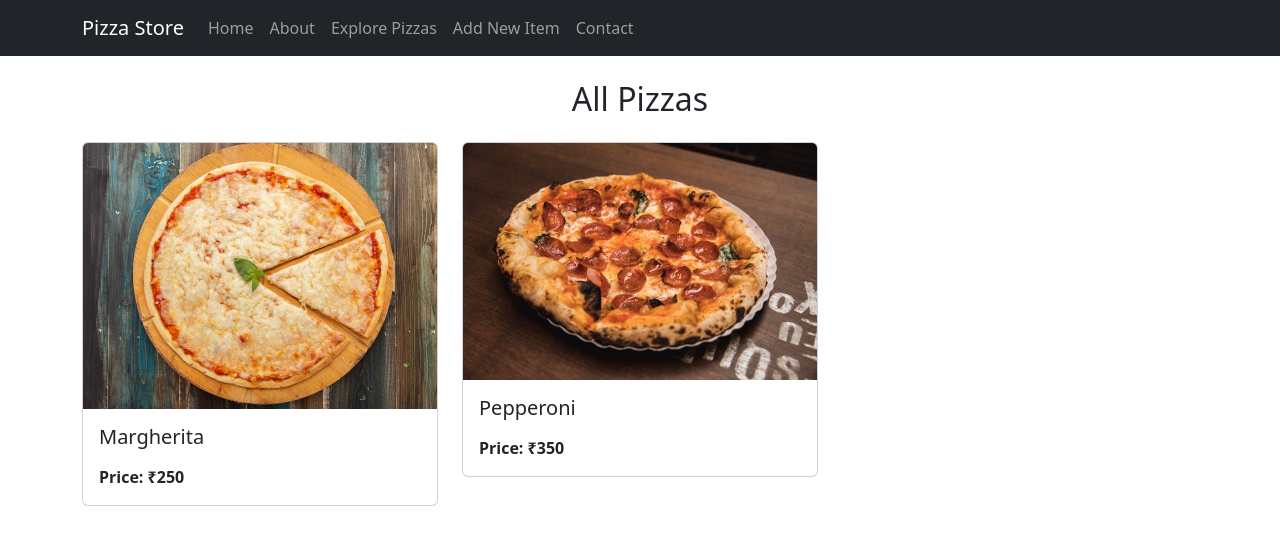
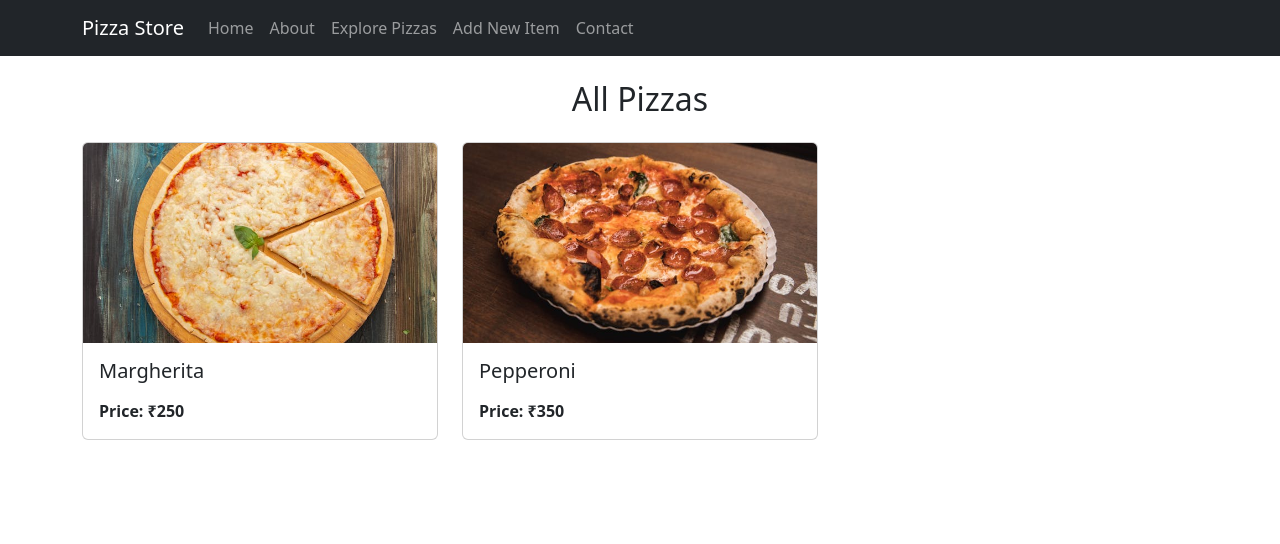
Before and after one commit to Meet-301/pizzastore, a React (Create React App) app: page /items in a window 1280 px wide. Shown: the top 544 px of the page. Built offline with nearby package versions, Linux system fonts and the light colour scheme; data requests are answered from the project's data file.

Commit message:
Aug 10, 2024, 3:51 PM

```diff
--- a/src/components/DisplayAllItems.js
+++ b/src/components/DisplayAllItems.js
@@ -14,7 +14,6 @@ import { Container, Row, Col, Card } from 'react-bootstrap';
 /**
  * @type {Item[]}
  */
-
 
 function DisplayAllItems() {
     const [items, setItems] = useState([]);
@@ -36,7 +35,12 @@ function DisplayAllItems() {
                 {items.map(item => (
                     <Col md={4} key={item.id} className="mb-4">
                         <Card>
-                            <Card.Img variant="top" src={item.image} />
+                            <Card.Img
+                                variant="top"
+                                src={item.image}
+                                className="img-fluid"
+                                style={{ height: '200px', objectFit: 'cover' }}
+                            />
                             <Card.Body>
                                 <Card.Title>{item.name}</Card.Title>
                                 <Card.Text>
```
